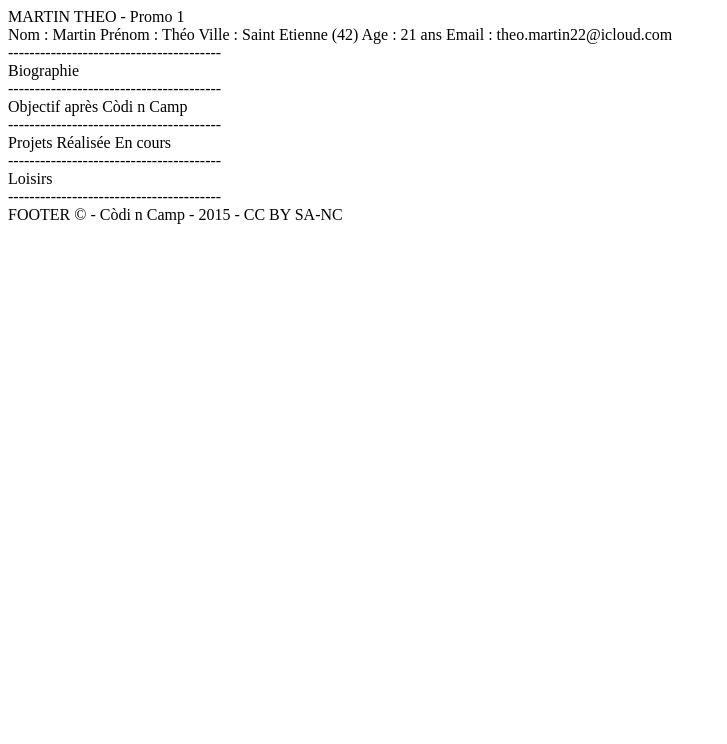
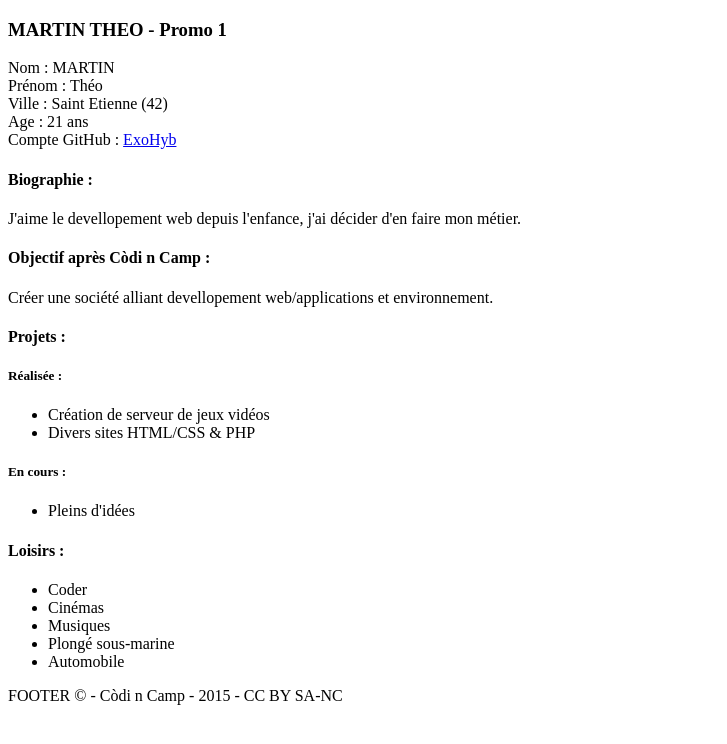
Before and after one commit to ExoHyb/exo_fiche, a plain HTML site: page ma_fiche.html in a window 1280 px wide. Shown: the whole page, without its empty margins (0-727 px from the left). Drawn offline with Linux system fonts and the light colour scheme.

Commit message:
Modification ma_fiche.html

```diff
--- a/ma_fiche.html
+++ b/ma_fiche.html
@@ -1,43 +1,60 @@
 <!DOCTYPE html>
 <html>
+
 <head>
-	<meta charset="utf-8" />
-	<title>MARTIN THEO | Còdi n Camp - Promo 1</title>
+    <meta charset="utf-8" />
+    <title>MARTIN THEO | Còdi n Camp - Promo 1</title>
 </head>
 
-<header>MARTIN THEO - Promo 1</header>
+<header><h3>MARTIN THEO - Promo 1</h3></header>
 
 <section>
-Nom : Martin
+    <label>Nom :</label> MARTIN<br>
 
-Prénom : Théo
+    <label>Prénom :</label> Théo<br>
 
-Ville : Saint Etienne (42)
+    <label>Ville :</label> Saint Etienne (42)<br>
 
-Age : 21 ans
+    <label>Age :</label> 21 ans<br>
 
-Email : theo.martin22@icloud.com
+    <label>Compte GitHub :</label> <a href="https://github.com/ExoHyb">ExoHyb</a>
 </section>
-----------------------------------------
+
 <section>
-Biographie
+    <h4>Biographie :</h4>
+    <p>J'aime le devellopement web depuis l'enfance, j'ai décider d'en faire mon métier.</p>
 </section>
-----------------------------------------
+
 <section>
-Objectif après Còdi n Camp
+    <h4>Objectif après Còdi n Camp :</h4>
+    <p>Créer une société alliant devellopement web/applications et environnement.</p>
 </section>
-----------------------------------------
+
 <section>
-Projets
+    <h4>Projets :</h4>
 
-	Réalisée
+        <h5>Réalisée :</h5>
+        <ul>
+            <li>Création de serveur de jeux vidéos</li>
+            <li>Divers sites HTML/CSS & PHP</li>
+        </ul>
 
-	En cours
+        <h5>En cours :</h5>
+        <ul>
+            <li>Pleins d'idées</li>
+        </ul>
 </section>
-----------------------------------------
+
 <section>
-Loisirs
+    <h4>Loisirs :</h4>
+        <ul>
+            <li>Coder</li>
+            <li>Cinémas</li>
+            <li>Musiques</li>
+            <li>Plongé sous-marine</li>
+            <li>Automobile</li>
+        <ul>
 </section>
-----------------------------------------
-	<footer>FOOTER © - Còdi n Camp - 2015 - CC BY SA-NC</footer>
+
+    <footer>FOOTER © - Còdi n Camp - 2015 - CC BY SA-NC</footer>
 </html>
```
